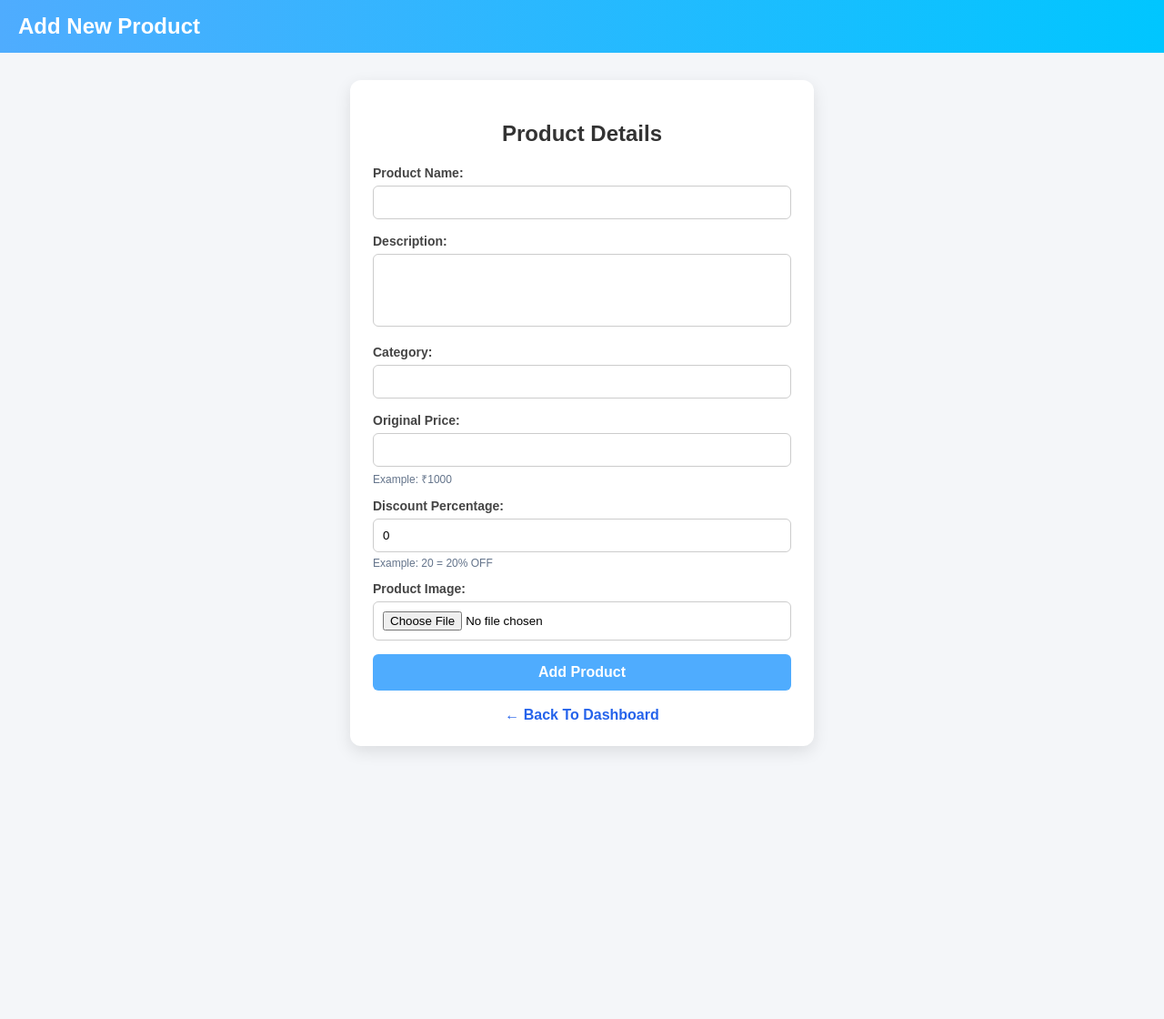
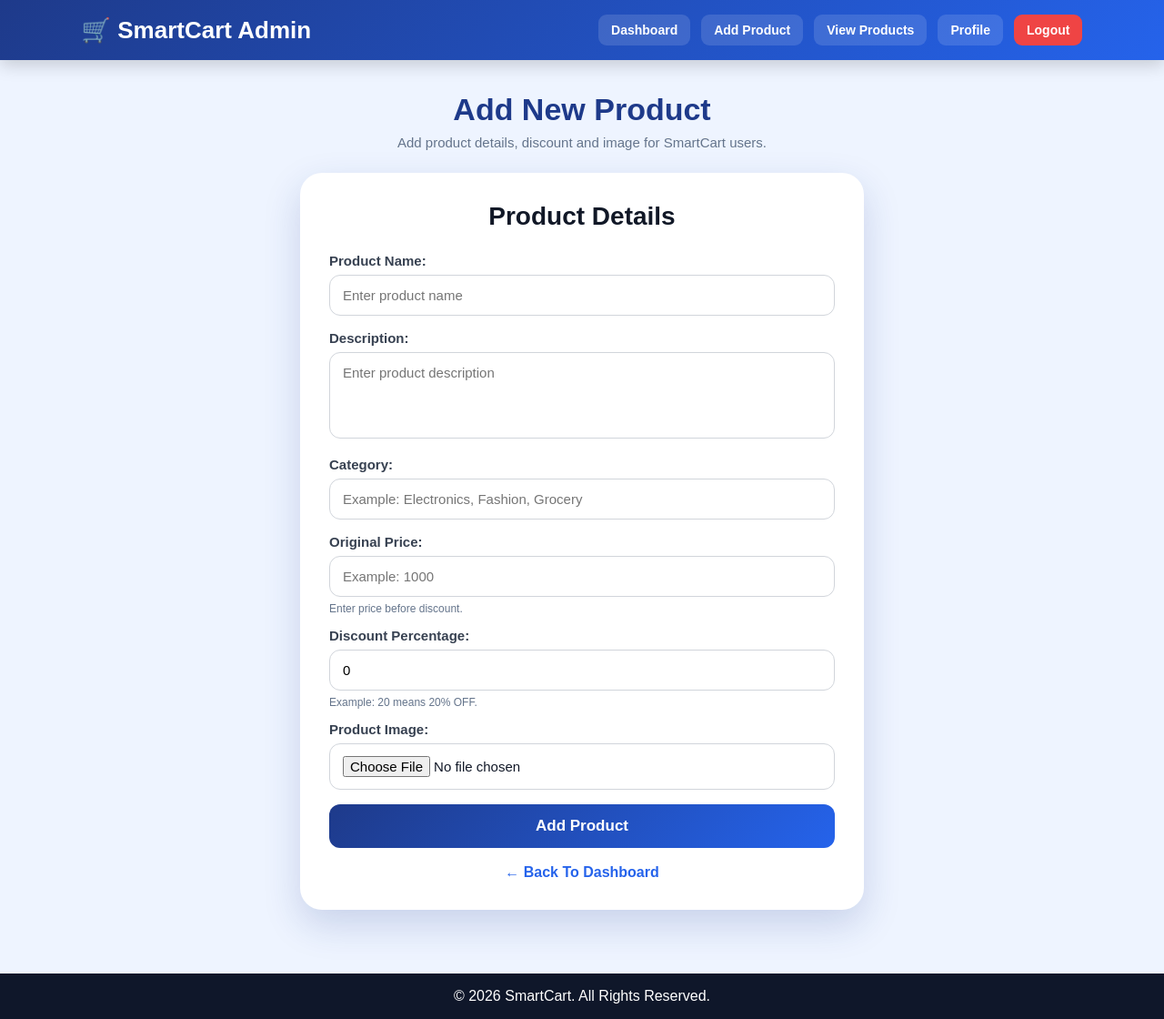
Before and after one commit to swathi0617/Smartcart, a Flask app: page /admin/add-item in a window 1280 px wide. Shown: the whole page at 91% size. Before the commit the page ends 826 px from the top, so only its background shows below. Run offline with Flask 2, Linux system fonts and the light colour scheme; the visitor is signed in with stand-in values (Sample User, id 1).

Commit message:
Update add_item.html

```diff
--- a/templates/admin/add_item.html
+++ b/templates/admin/add_item.html
@@ -1,99 +1,177 @@
 <!DOCTYPE html>
-<html>
+<html lang="en">
 <head>
-    <title>Add Product</title>
+<meta charset="UTF-8">
+<meta name="viewport" content="width=device-width, initial-scale=1.0">
+<title>Add Product - SmartCart</title>
 
 <style>
-        body{
+*{
 margin:0;
+padding:0;
+box-sizing:border-box;
 font-family:Arial,sans-serif;
-            background:#f4f6f9;
 }
 
-        .header{
-            background:linear-gradient(90deg,#4facfe,#00c6ff);
-            color:white;
-            padding:15px 20px;
+body{
+min-height:100vh;
+background:#eef4ff;
+color:#111827;
+display:flex;
+flex-direction:column;
 }
 
-        .header h2{
-            margin:0;
+/* NAVBAR */
+.navbar{
+width:100%;
+background:linear-gradient(135deg,#1e3a8a,#2563eb);
+padding:16px 7%;
+display:flex;
+justify-content:space-between;
+align-items:center;
+position:sticky;
+top:0;
+z-index:1000;
+box-shadow:0 5px 18px rgba(0,0,0,.18);
 }
 
+.logo{
+color:white;
+font-size:26px;
+font-weight:800;
+}
+
+.menu-toggle{
+display:none;
+font-size:28px;
+color:white;
+cursor:pointer;
+}
+
+.nav-links{
+display:flex;
+gap:12px;
+align-items:center;
+}
+
+.nav-links a{
+color:white;
+text-decoration:none;
+font-weight:700;
+padding:9px 14px;
+border-radius:9px;
+background:rgba(255,255,255,.13);
+font-size:14px;
+}
+
+.nav-links a:hover{
+background:white;
+color:#1e3a8a;
+}
+
+.logout{
+background:#ef4444 !important;
+}
+
+/* MAIN */
 .container{
-            display:flex;
-            justify-content:center;
-            padding:30px;
+flex:1;
+width:100%;
+max-width:950px;
+margin:auto;
+padding:35px 20px;
+}
+
+.page-title{
+text-align:center;
+margin-bottom:25px;
+}
+
+.page-title h1{
+color:#1e3a8a;
+font-size:34px;
+margin-bottom:8px;
+}
+
+.page-title p{
+color:#64748b;
+font-size:15px;
 }
 
 .form-box{
 background:white;
-            width:460px;
-            padding:25px;
-            border-radius:12px;
-            box-shadow:0 6px 18px rgba(0,0,0,0.1);
+width:100%;
+max-width:620px;
+margin:auto;
+padding:32px;
+border-radius:24px;
+box-shadow:0 16px 40px rgba(30,58,138,.18);
 }
 
 .form-box h2{
 text-align:center;
-            margin-bottom:20px;
-            color:#333;
+margin-bottom:24px;
+font-size:28px;
 }
 
 label{
-            font-size:14px;
-            color:#444;
-            font-weight:bold;
+display:block;
+font-size:15px;
+font-weight:700;
+margin-bottom:7px;
+color:#374151;
 }
 
-        input,textarea{
+input,
+textarea{
 width:100%;
-            padding:10px;
-            margin-top:5px;
-            margin-bottom:15px;
-            border:1px solid #ccc;
-            border-radius:6px;
+padding:13px 14px;
+margin-bottom:16px;
+border:1px solid #d1d5db;
+border-radius:12px;
 outline:none;
-            box-sizing:border-box;
+font-size:15px;
 }
 
-        input:focus,textarea:focus{
-            border-color:#4facfe;
-            box-shadow:0 0 5px rgba(79,172,254,0.4);
+input:focus,
+textarea:focus{
+border-color:#2563eb;
+box-shadow:0 0 0 4px rgba(37,99,235,.15);
 }
 
 textarea{
 resize:none;
-            height:80px;
+min-height:95px;
 }
 
 .hint{
 font-size:12px;
 color:#64748b;
 margin-top:-10px;
-            margin-bottom:12px;
+margin-bottom:14px;
 }
 
 button{
 width:100%;
-            padding:11px;
-            background:#4facfe;
+padding:14px;
+background:linear-gradient(135deg,#1e3a8a,#2563eb);
 border:none;
 color:white;
-            font-size:16px;
-            border-radius:6px;
+font-size:17px;
+border-radius:12px;
 cursor:pointer;
-            font-weight:bold;
+font-weight:800;
 }
 
-        button:hover{
-            background:#00c6ff;
-        }
-
-        .msg{
+.flash{
+padding:12px;
+border-radius:10px;
+margin-bottom:15px;
 text-align:center;
-            color:green;
-            margin-bottom:10px;
+font-weight:700;
+font-size:14px;
+background:#dcfce7;
+color:#166534;
 }
 
 .back{
@@ -101,55 +179,134 @@
 text-align:center;
 text-decoration:none;
 color:#2563eb;
-            font-weight:bold;
+font-weight:800;
+margin-top:18px;
+}
+
+.footer{
+background:#0f172a;
+color:white;
+text-align:center;
+padding:16px 10px;
+margin-top:35px;
+}
+
+/* MOBILE */
+@media(max-width:600px){
+
+.menu-toggle{
+display:block;
+}
+
+.nav-links{
+display:none;
+position:absolute;
+top:70px;
+right:15px;
+width:220px;
+background:white;
+border-radius:14px;
+padding:12px;
+box-shadow:0 10px 25px rgba(0,0,0,.18);
+flex-direction:column;
+align-items:stretch;
+}
+
+.nav-links.show{
+display:flex;
+}
+
+.nav-links a{
+background:#f1f5f9;
+color:#1e3a8a;
+text-align:center;
+}
+
+.logout{
+background:#fee2e2 !important;
+color:#991b1b !important;
+}
+
+.container{
+padding:25px 14px;
+}
+
+.page-title h1{
+font-size:27px;
+}
+
+.form-box{
+padding:24px 20px;
+border-radius:20px;
+}
+
+.form-box h2{
+font-size:24px;
+}
 }
 </style>
 </head>
+
 <body>
 
-<div class="header">
-    <h2>Add New Product</h2>
+<div class="navbar">
+
+<div class="logo">🛒 SmartCart Admin</div>
+
+<div class="menu-toggle" onclick="toggleMenu()">☰</div>
+
+<div class="nav-links" id="navMenu">
+<a href="/admin-dashboard">Dashboard</a>
+<a href="/admin/add-item">Add Product</a>
+<a href="/admin/item-list">View Products</a>
+<a href="/admin/profile">Profile</a>
+<a class="logout" href="/admin-logout">Logout</a>
+</div>
+
 </div>
 
 <div class="container">
+
+<div class="page-title">
+<h1>Add New Product</h1>
+<p>Add product details, discount and image for SmartCart users.</p>
+</div>
 
 <div class="form-box">
 
 <h2>Product Details</h2>
 
 {% with messages = get_flashed_messages(with_categories=true) %}
+{% if messages %}
 {% for category, message in messages %}
-    <p class="msg">{{ message }}</p>
+<div class="flash">{{ message }}</div>
 {% endfor %}
+{% endif %}
 {% endwith %}
 
 <form method="POST" action="/admin/add-item" enctype="multipart/form-data">
 
 <label>Product Name:</label>
-    <input type="text" name="name" required>
+<input type="text" name="name" placeholder="Enter product name" required>
 
 <label>Description:</label>
-    <textarea name="description" required></textarea>
+<textarea name="description" placeholder="Enter product description" required></textarea>
 
 <label>Category:</label>
-    <input type="text" name="category" required>
+<input type="text" name="category" placeholder="Example: Electronics, Fashion, Grocery" required>
 
 <label>Original Price:</label>
-    <input type="number" step="0.01" name="original_price" required>
-    <p class="hint">Example: ₹1000</p>
+<input type="number" step="0.01" name="original_price" placeholder="Example: 1000" required>
+<p class="hint">Enter price before discount.</p>
 
 <label>Discount Percentage:</label>
 <input type="number" name="discount_percent" min="0" max="100" value="0" required>
-    <p class="hint">Example: 20 = 20% OFF</p>
-
-    <!-- PRICE AUTO CALCULATE AVTUNDI -->
-    <!-- Coins AUTO CALCULATE AVTAI -->
+<p class="hint">Example: 20 means 20% OFF.</p>
 
 <label>Product Image:</label>
 <input type="file" name="image" accept="image/*" required>
 
 <button type="submit">Add Product</button>
-    <br><br>
 
 <a class="back" href="/admin-dashboard">← Back To Dashboard</a>
 
@@ -158,5 +315,15 @@
 </div>
 </div>
 
+<footer class="footer">
+© 2026 SmartCart. All Rights Reserved.
+</footer>
+
+<script>
+function toggleMenu(){
+document.getElementById("navMenu").classList.toggle("show");
+}
+</script>
+
 </body>
 </html>
```
Lines whose indentation alone changed are shown as unchanged.
